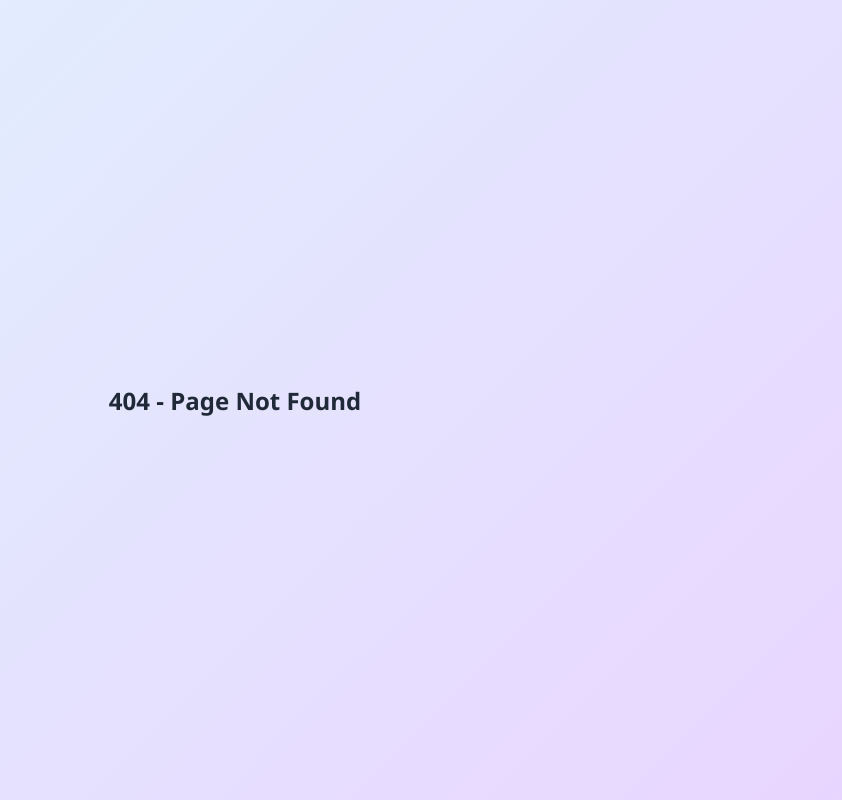
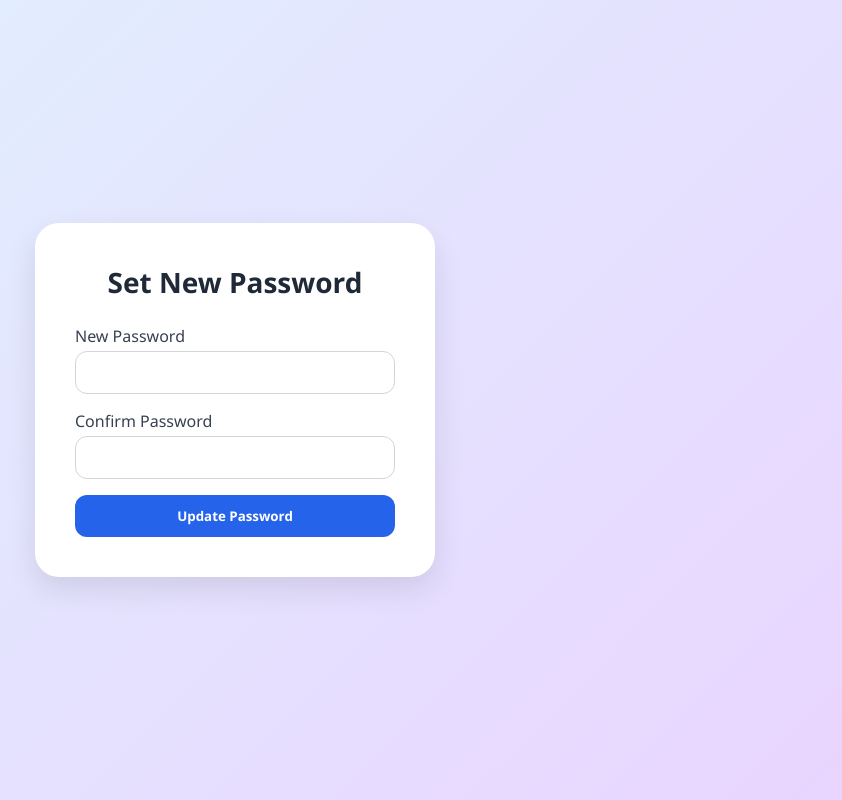
Before and after one commit to aasim-syed/NoraAI-assignment, a React (Vite) app: page /reset-password in a window 1280 px wide. Before the commit this address had no page. Shown: the whole page, without its empty margins (405-1247 px from the left). Built offline with nearby package versions, Linux system fonts and the light colour scheme.

Commit message:
UI updates for login, uploadinterface , chatinterface, redirect added

```diff
--- a/src/App.jsx
+++ b/src/App.jsx
@@ -13,6 +13,7 @@ import { supabase } from './lib/supabaseClient';
 import Login from './components/Login/Login';
 import UploadForm from './components/UploadInterface/UploadInterface';
 import ChatInterface from './components/ChatInterface/ChatInterface';
+import ResetPassword from './components/ResetPassword/ResetPassword';
 
 // A wrapper that starts the interview and navigates to Chat
 function UploadWrapper() {
@@ -80,7 +81,7 @@ export default function App() {
         />
 
         {/* Reset password route (if needed) */}
-        {/* <Route path="/reset-password" element={<ResetPasswordForm />} /> */}
+        <Route path="/reset-password" element={<ResetPassword />} />
 
         {/* Fallback 404 */}
         <Route path="*" element={<h2 style={{ padding: "2rem", textAlign: "center" }}>404 - Page Not Found</h2>} />
--- a/src/components/Login/Login.jsx
+++ b/src/components/Login/Login.jsx
@@ -31,13 +31,13 @@ export default function AuthForm() {
         const { data, error } = await supabase.auth.signUp({
           email,
           password,
-          options: { emailRedirectTo: `${redirectBase}/dashboard` },
+          options: { emailRedirectTo: `${redirectBase}/upload` },
         });
         if (error) throw error;
         if (!data.session) {
           setMessage('Sign-up successful! Check your email to confirm.');
         } else {
-          window.location.href = `${redirectBase}/dashboard`;
+          window.location.href = `${redirectBase}/upload`;
         }
       } else if (mode === 'login') {
         const {  error } = await supabase.auth.signInWithPassword({
@@ -45,7 +45,7 @@ export default function AuthForm() {
           password,
         });
         if (error) throw error;
-        window.location.href = `${redirectBase}/dashboard`;
+        window.location.href = `${redirectBase}/upload`;
       } else if (mode === 'forgot') {
         const { error } = await supabase.auth.resetPasswordForEmail(email, {
           redirectTo: `${redirectBase}/reset-password`,
--- /dev/null
+++ b/src/components/ResetPassword/ResetPassword.jsx
@@ -0,0 +1,58 @@
+// src/components/ResetPassword.jsx
+import { useState } from 'react';
+import { supabase } from '../../lib/supabaseClient';
+
+export default function ResetPassword() {
+  const [password, setPassword] = useState('');
+  const [confirm, setConfirm] = useState('');
+  const [error, setError] = useState('');
+  const [success, setSuccess] = useState('');
+
+  const handleReset = async (e) => {
+    e.preventDefault();
+    setError('');
+    setSuccess('');
+
+    if (password !== confirm) {
+      setError('Passwords do not match.');
+      return;
+    }
+
+    const { error } = await supabase.auth.updateUser({ password });
+    if (error) {
+      setError(error.message);
+    } else {
+      setSuccess('Password updated successfully. You can now log in.');
+    }
+  };
+
+  return (
+    <div className="auth-container">
+      <div className="auth-card">
+        <h2>Set New Password</h2>
+        {error && <div className="error">{error}</div>}
+        {success && <div className="success">{success}</div>}
+
+        <form onSubmit={handleReset}>
+          <label>New Password</label>
+          <input
+            type="password"
+            value={password}
+            onChange={e => setPassword(e.target.value)}
+            required
+          />
+
+          <label>Confirm Password</label>
+          <input
+            type="password"
+            value={confirm}
+            onChange={e => setConfirm(e.target.value)}
+            required
+          />
+
+          <button type="submit">Update Password</button>
+        </form>
+      </div>
+    </div>
+  );
+}
```
